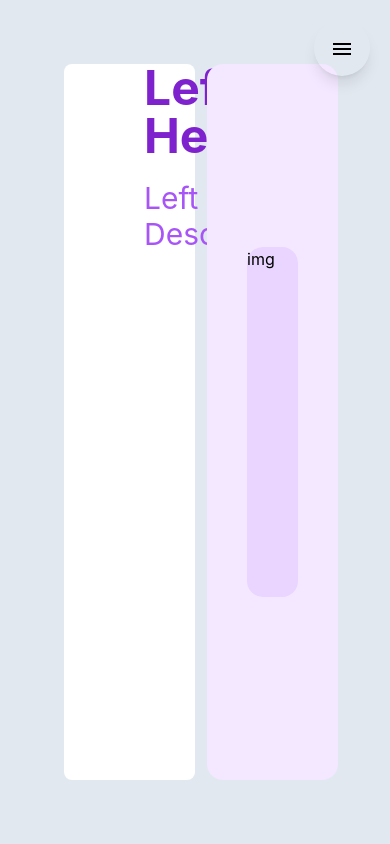
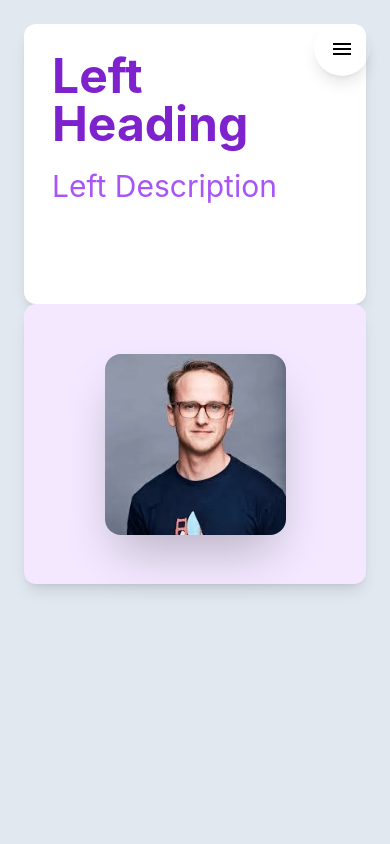
Before and after one commit to ASH0DANNY/Portfolio, a React (Create React App) app: page / in a window 390 px wide. Shown: the top 844 px of the page. Built offline with nearby package versions, Linux system fonts and the light colour scheme.

Commit message:
responsive

```diff
--- a/src/components/Footer.jsx
+++ b/src/components/Footer.jsx
@@ -101,10 +101,6 @@ const Footer = () => {
                 <Link to="#" className="text-gray-500 hover:text-gray-700 mr-4">
                   Terms of Service
                 </Link>
-                <select className="border border-gray-200 rounded-md px-2 py-1">
-                  <option value="India">India</option>
-                  {/* Add more options as needed */}
-                </select>
               </div>
             </div>
           </div>
--- a/src/components/LandingPage.jsx
+++ b/src/components/LandingPage.jsx
@@ -1,19 +1,24 @@
 import React from "react";
 import Navbar from "./Navbar";
 import Footer from "./Footer";
+import profile_image from "../images/profile.jpg";
 
 const LandingPage = () => {
   return (
     <>
       <Navbar />
-      <div className="flex w-full h-dvh p-16 bg-slate-200 gap-3">
-        <div className="w-1/2 h-full bg-white rounded-lg pl-20">
+      <div className="md:flex md:items-center md:justify-center w-full h-dvh p-6 md:p-16 bg-slate-200 gap-3">
+        <div className="w-full md:w-1/2 h-[280px] md:h-full bg-white rounded-xl p-7 md:p-10 shadow-lg">
           <p className="text-purple-700 text-5xl font-bold">Left Heading</p>
           <p className="text-purple-500 text-3xl mt-5">Left Description</p>
         </div>
-        <div className="w-1/2 h-full bg-purple-100 rounded-2xl p-10 flex items-center justify-center">
-          <div className="w-[350px] h-[350px] rounded-2xl bg-purple-200 ">
-            img
+        <div className="w-full md:w-1/2 h-[280px] md:h-full bg-purple-100 rounded-xl p-9 md:p-10 flex items-center justify-center shadow-lg">
+          <div className="w-[181px] md:w-[270px] h-[181px] md:h-[270px] rounded-2xl bg-purple-200 shadow-2xl">
+            <img
+              src={profile_image}
+              alt="profile_image"
+              className="inset-0 h-full w-full rounded-2xl object-cover"
+            />
           </div>
         </div>
       </div>
--- a/tailwind.config.js
+++ b/tailwind.config.js
@@ -2,7 +2,12 @@
 module.exports = {
   content: ["./src/**/*.{js,jsx,ts,tsx,html}"],
   theme: {
-    extend: {},
+    extend: {
+      colors: {
+        primary: '#3182CE',
+        secondary: '#F472B6',
+      },
+    },
   },
   plugins: [],
 }
```
Also changed, not shown: src/images/profile.jpg (added).
